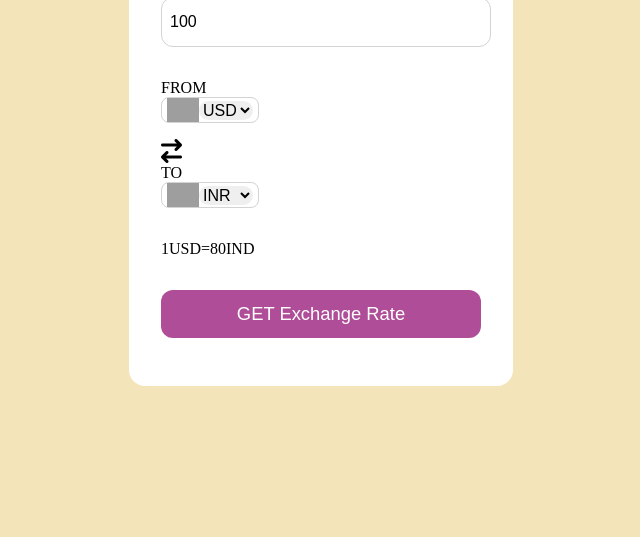
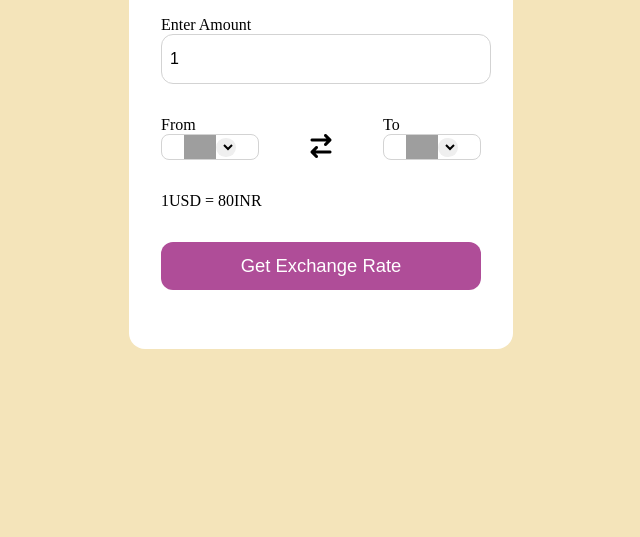
Before and after one commit to Habib-Un-Hemel/JS-BrushUp, a plain HTML site: page Currency Converter/index.html in a window 1280 px wide. Shown: the part 263-800 px from the top of the page, without its empty margins (319-959 px from the left). Drawn offline with Linux system fonts and the light colour scheme; grey boxes are pictures that could not be loaded.

Commit message:
change in html

```diff
--- a/Currency Converter/index.html
+++ b/Currency Converter/index.html
@@ -1,4 +1,51 @@
 <!DOCTYPE html>
+<html lang="en">
+  <head>
+    <meta charset="UTF-8" />
+    <meta name="viewport" content="width=device-width, initial-scale=1.0" />
+    <title>Currency Converter</title>
+    <link href="style.css" rel="stylesheet" />
+    <link
+      rel="stylesheet"
+      href="https://cdnjs.cloudflare.com/ajax/libs/font-awesome/6.5.1/css/all.min.css"
+      integrity="sha512-DTOQO9RWCH3ppGqcWaEA1BIZOC6xxalwEsw9c2QQeAIftl+Vegovlnee1c9QX4TctnWMn13TZye+giMm8e2LwA=="
+      crossorigin="anonymous"
+      referrerpolicy="no-referrer"
+    />
+  </head>
+  <body>
+    <div class="container">
+      <h2>Currency Converter</h2>
+      <form>
+        <div class="amount">
+          <p>Enter Amount</p>
+          <input value="1" type="text" />
+        </div>
+        <div class="dropdown">
+          <div class="from">
+            <p>From</p>
+            <div class="select-container">
+              <img src="https://flagsapi.com/US/flat/64.png" />
+              <select name="from"></select>
+            </div>
+          </div>
+          <i class="fa-solid fa-arrow-right-arrow-left"></i>
+          <div class="to">
+            <p>To</p>
+            <div class="select-container">
+              <img src="https://flagsapi.com/IN/flat/64.png" />
+              <select name="to"></select>
+            </div>
+          </div>
+        </div>
+        <div class="msg">1USD = 80INR</div>
+        <button>Get Exchange Rate</button>
+      </form>
+    </div>
+    <script src="codes.js"></script>
+    <script src="app.js"></script>
+  </body>
+</html><!-- <!DOCTYPE html>
 <html lang="en">
   <head>
     <meta charset="UTF-8" />
@@ -55,4 +102,4 @@
       </form>
     </div>
   </body>
-</html>
+</html> -->
```
